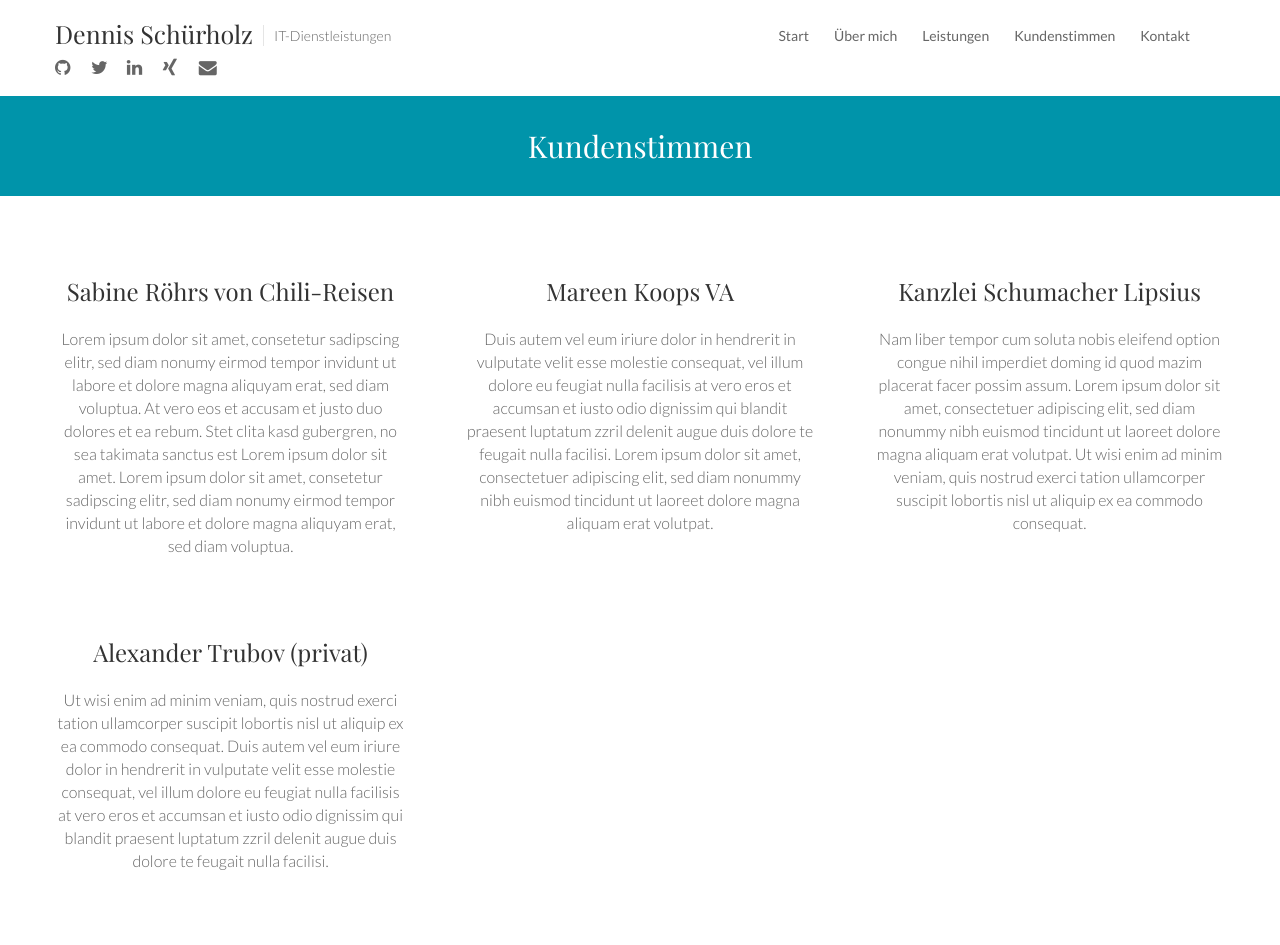
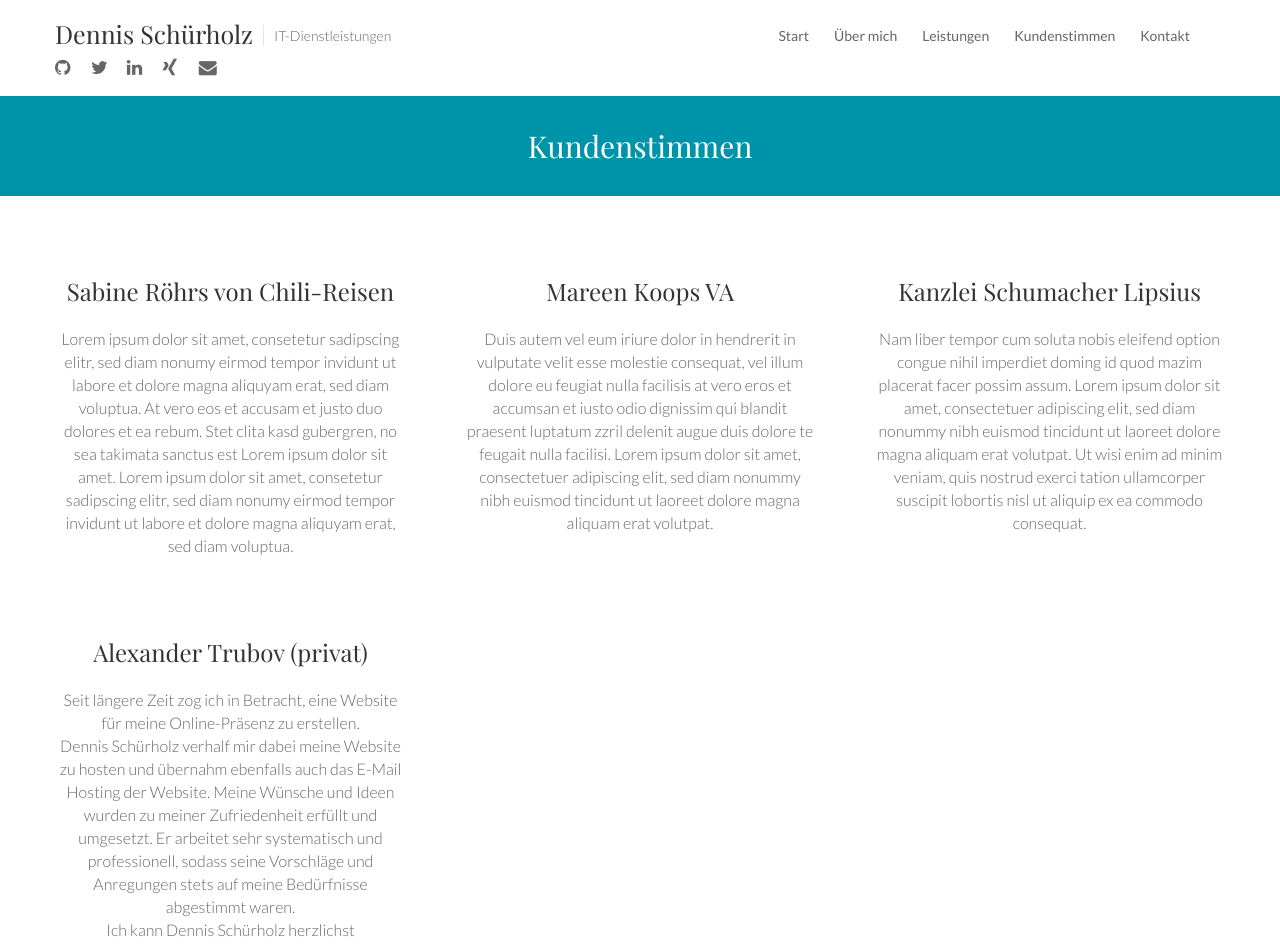
Before and after one commit to dennisschuerholz/schuerholz.it, a Jekyll site: the page built from _pages/kundenstimmen.md, in a window 1280 px wide. Shown: the top 945 px of the page. Built offline with Jekyll 4.4.1, drawn with Linux system fonts in a browser that asks for light colours; some of the changed text lies outside the part shown.

Commit message:
Text von atrubov

```diff
--- a/_pages/kundenstimmen.md
+++ b/_pages/kundenstimmen.md
@@ -33,6 +33,13 @@ Nam liber tempor cum soluta nobis eleifend option congue nihil imperdiet doming
 <div class="tile">
 <h3>Alexander Trubov (privat)</h3>
 <p>
-Ut wisi enim ad minim veniam, quis nostrud exerci tation ullamcorper suscipit lobortis nisl ut aliquip ex ea commodo consequat. Duis autem vel eum iriure dolor in hendrerit in vulputate velit esse molestie consequat, vel illum dolore eu feugiat nulla facilisis at vero eros et accumsan et iusto odio dignissim qui blandit praesent luptatum zzril delenit augue duis dolore te feugait nulla facilisi.
+Seit längere Zeit zog ich in Betracht, eine Website für meine Online-Präsenz zu
+erstellen.<br />
+Dennis Schürholz verhalf mir dabei meine Website zu hosten und übernahm
+ebenfalls auch das E-Mail Hosting der Website. Meine Wünsche und Ideen wurden zu
+meiner Zufriedenheit erfüllt und umgesetzt.
+Er arbeitet sehr systematisch und professionell, sodass seine Vorschläge und
+Anregungen stets auf meine Bedürfnisse abgestimmt waren.<br />
+Ich kann Dennis Schürholz herzlichst weiterempfehlen.
 </p>
 </div>
```
